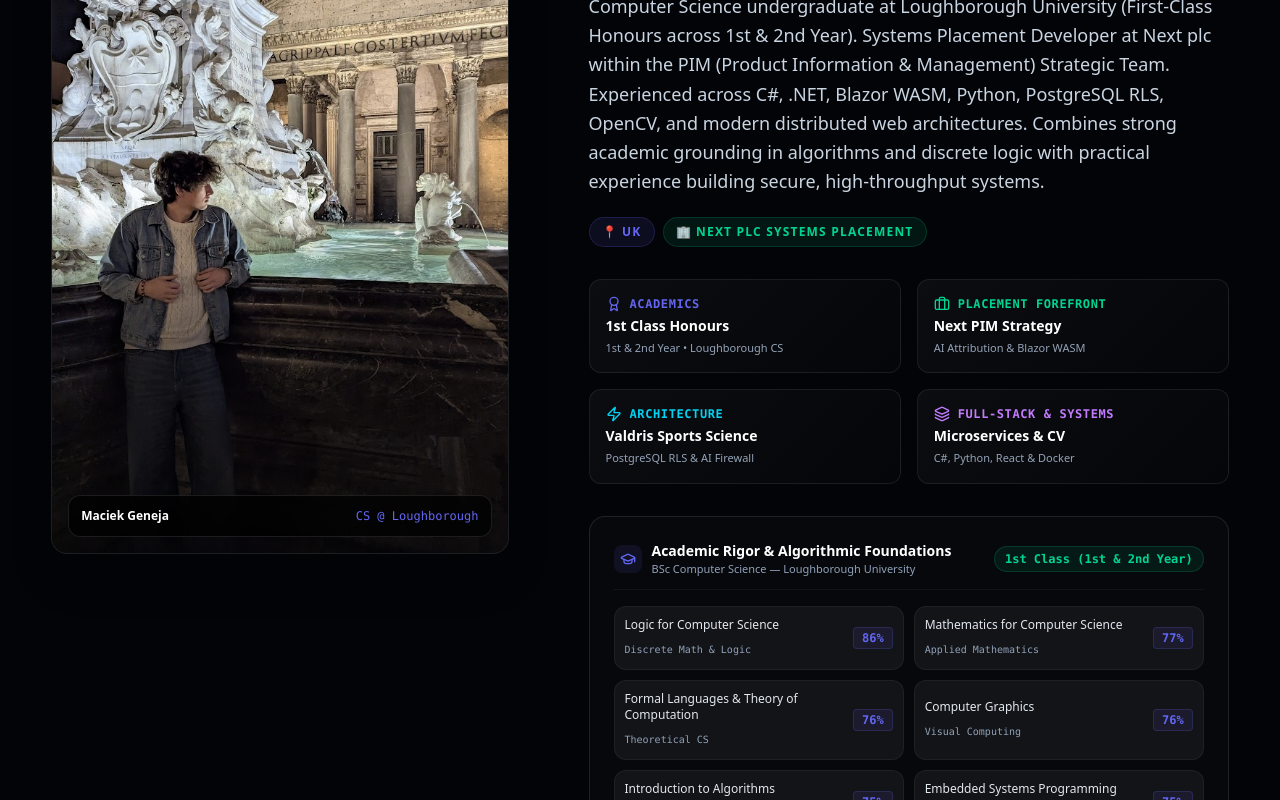
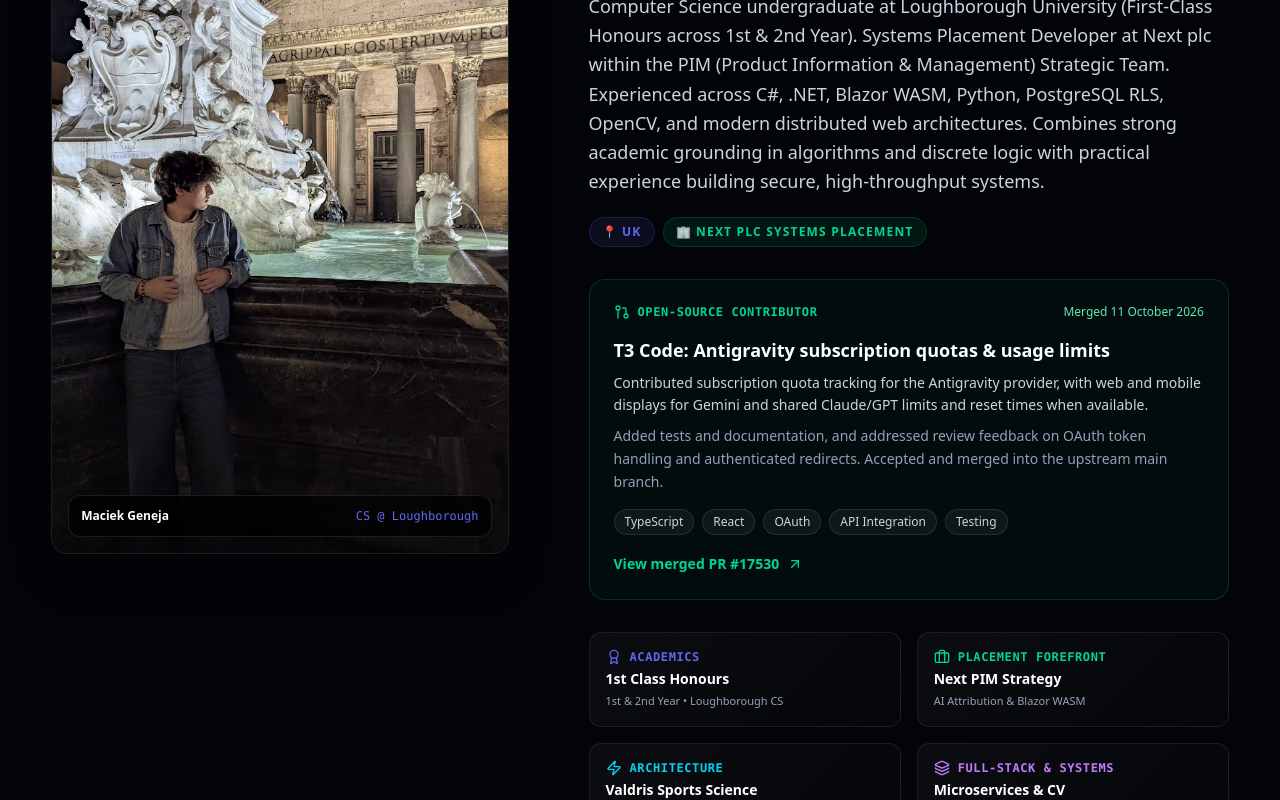
Before and after one commit to Maseeek/portfolio, a Next.js app: page / in a window 1280 px wide. Shown: the part 1419-2219 px from the top of the page. Built offline with nearby package versions, Linux system fonts and the light colour scheme.

Commit message:
feat: highlight merged T3 Code open-source contribution

```diff
--- a/app/data/resume.ts
+++ b/app/data/resume.ts
@@ -2,7 +2,7 @@ export const resumeData = {
   profile: {
     name: "Maciek Geneja",
     headline: "Systems & Full-Stack Software Engineer",
-    subHeadline: "Building high-performance web applications, microservices, and deterministic data platforms. Systems Placement Developer at Next.",
+    subHeadline: "Building high-performance web applications, microservices, and deterministic data platforms. Systems Placement Developer at Next and open-source contributor to T3 Code.",
     location: "UK",
     phone: "07383 557 416",
     links: {
@@ -14,6 +14,18 @@ export const resumeData = {
   },
   about: {
     bio: "Computer Science undergraduate at Loughborough University (First-Class Honours across 1st & 2nd Year). Systems Placement Developer at Next plc within the PIM (Product Information & Management) Strategic Team. Experienced across C#, .NET, Blazor WASM, Python, PostgreSQL RLS, OpenCV, and modern distributed web architectures. Combines strong academic grounding in algorithms and discrete logic with practical experience building secure, high-throughput systems.",
+  },
+  openSource: {
+    project: "T3 Code",
+    role: "Open-source contributor",
+    title: "Antigravity subscription quotas & usage limits",
+    mergedDate: "11 October 2026",
+    mergedDateISO: "2026-10-11",
+    pullRequestNumber: 17530,
+    pullRequestUrl: "https://github.com/pingdotgg/t3code/pull/17530",
+    description: "Contributed subscription quota tracking for the Antigravity provider, with web and mobile displays for Gemini and shared Claude/GPT limits and reset times when available.",
+    details: "Added tests and documentation, and addressed review feedback on OAuth token handling and authenticated redirects. Accepted and merged into the upstream main branch.",
+    skills: ["TypeScript", "React", "OAuth", "API Integration", "Testing"],
   },
   skills: {
     languages: ["Python (Advanced)", "C#", "TypeScript", "JavaScript", "Kotlin", "Java", "C/C++", "SQL", "PHP", "HTML/CSS"],
--- a/app/page.tsx
+++ b/app/page.tsx
@@ -8,7 +8,7 @@ import { ScrollReveal } from "@/components/scroll-reveal";
 import { LiveIconsBar } from "@/components/live-icons-bar";
 import { SkillsSection } from "@/components/skills-section";
 import { ContactCTA } from "@/components/contact-cta";
-import { Award, Briefcase, Zap, Layers, GraduationCap, Trophy, Users, Globe2 } from "lucide-react";
+import { Award, Briefcase, Zap, Layers, GraduationCap, Trophy, Users, Globe2, GitPullRequest, ArrowUpRight } from "lucide-react";
 
 export default function Home() {
   return (
@@ -70,6 +70,34 @@ export default function Home() {
                     </span>
                   </div>
                 </div>
+
+                <article aria-labelledby="open-source-title" className="p-5 md:p-6 rounded-2xl bg-emerald-500/5 border border-emerald-500/20 space-y-4">
+                  <div className="flex flex-wrap items-center justify-between gap-3">
+                    <div className="flex items-center gap-2 text-emerald-400">
+                      <GitPullRequest className="w-4 h-4" aria-hidden="true" />
+                      <span className="text-xs font-mono font-bold uppercase tracking-wider">{resumeData.openSource.role}</span>
+                    </div>
+                    <span className="text-xs text-emerald-300">
+                      Merged <time dateTime={resumeData.openSource.mergedDateISO}>{resumeData.openSource.mergedDate}</time>
+                    </span>
+                  </div>
+                  <div className="space-y-2">
+                    <h3 id="open-source-title" className="font-bold text-lg text-white">
+                      {resumeData.openSource.project}: {resumeData.openSource.title}
+                    </h3>
+                    <p className="text-sm text-slate-300 leading-relaxed">{resumeData.openSource.description}</p>
+                    <p className="text-sm text-slate-400 leading-relaxed">{resumeData.openSource.details}</p>
+                  </div>
+                  <div className="flex flex-wrap gap-2">
+                    {resumeData.openSource.skills.map((skill) => (
+                      <span key={skill} className="text-xs text-slate-300 px-2.5 py-1 rounded-full bg-white/5 border border-white/10">{skill}</span>
+                    ))}
+                  </div>
+                  <a href={resumeData.openSource.pullRequestUrl} target="_blank" rel="noopener noreferrer" className="inline-flex items-center gap-2 text-sm font-semibold text-emerald-400 hover:text-emerald-300 focus-visible:outline-2 focus-visible:outline-offset-4 focus-visible:outline-emerald-400">
+                    View merged PR #{resumeData.openSource.pullRequestNumber}
+                    <ArrowUpRight className="w-4 h-4" aria-hidden="true" />
+                  </a>
+                </article>
 
                 {/* Key Highlights Grid */}
                 <div className="grid grid-cols-2 sm:grid-cols-2 gap-3 sm:gap-4">
```
